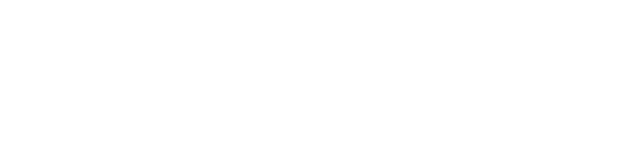
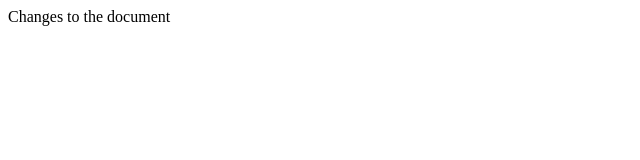
Before and after one commit to Stevenhulse14/CatStore, a plain HTML site: page index.html in a window 1280 px wide. Shown: the whole page, without its empty margins (0-640 px from the left). Drawn offline with Linux system fonts and the light colour scheme.

Commit message:
added html words

```diff
--- a/index.html
+++ b/index.html
@@ -6,6 +6,6 @@
     <title>Document</title>
 </head>
 <body>
-
+    Changes to the document
 </body>
 </html>
```
